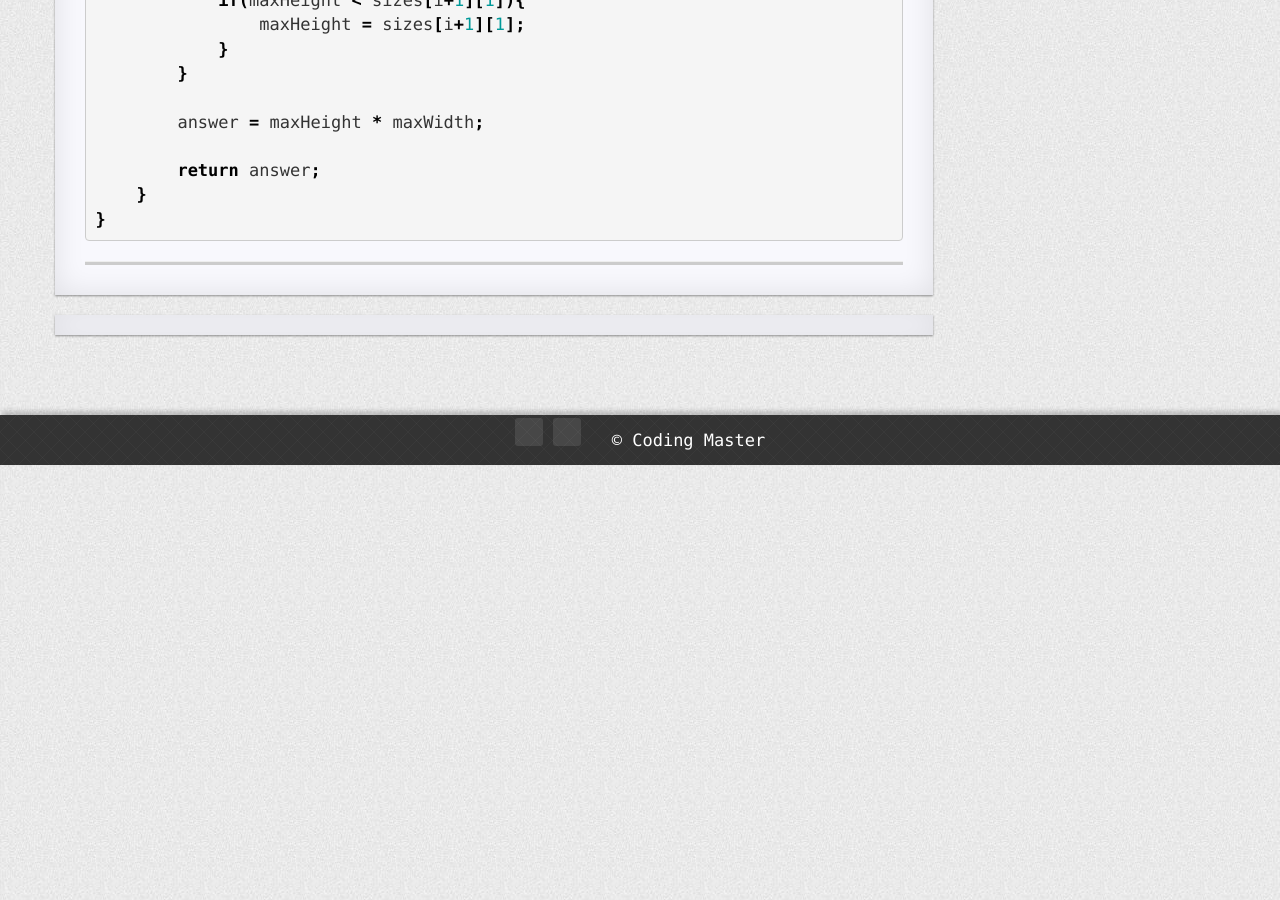
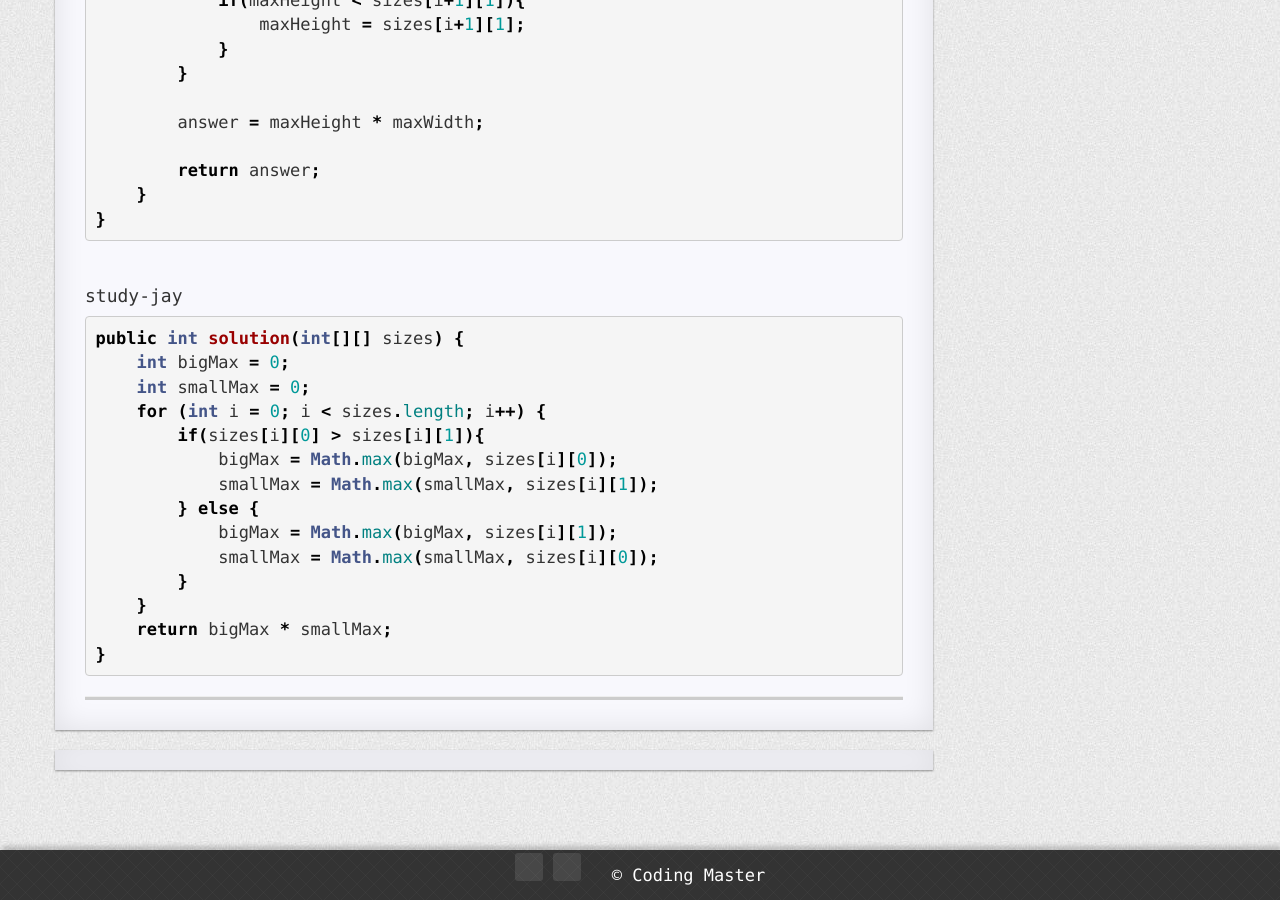
Before and after one commit to COMA-coding-master/COMA-coding-master.github.io, a Jekyll site: the page built from _posts/2021-12-12-최소직사각형.md, in a window 1280 px wide and 900 px high, scrolled down 2738 px. Built offline with Jekyll 4.4.1, drawn with Linux system fonts in a browser that asks for light colours; nearby versions of some CDN libraries; comment, search, counter and statistics services are not loaded; a style sheet for code colours, icons or effects is not loaded; some of the changed text lies outside the part shown.

Commit message:
fix: merge md file

````diff
--- a/_posts/2021-12-11-최소직사각형.md
+++ b/_posts/2021-12-12-최소직사각형.md
@@ -1,7 +1,7 @@
 ---
 title: 최소 직사각형
 categories: weekly-challenge
-author: Ysp9714, jinah92, heejae-han, sjw96007
+author: Ysp9714, jinah92, heejae-han, sjw96007, study-jay
 ---
 
 * TOC
@@ -135,3 +135,24 @@ class Solution {
     }
 }
 ```
+
+<br />
+
+#### study-jay
+
+``` java
+public int solution(int[][] sizes) {
+    int bigMax = 0;
+    int smallMax = 0;
+    for (int i = 0; i < sizes.length; i++) {
+        if(sizes[i][0] > sizes[i][1]){
+            bigMax = Math.max(bigMax, sizes[i][0]);
+            smallMax = Math.max(smallMax, sizes[i][1]);
+        } else {
+            bigMax = Math.max(bigMax, sizes[i][1]);
+            smallMax = Math.max(smallMax, sizes[i][0]);
+        }
+    }
+    return bigMax * smallMax;
+}
+```
````
Also changed, not shown: _posts/2021-12-11-부족한금액계산하기(2).md (deleted, +0 -31 lines), _posts/2021-12-11-최소직사각형(2).md (deleted, +0 -32 lines), _posts/2021-12-12-부족한금액계산하기.md (renamed from _posts/2021-12-11-부족한금액계산하기.md, +21 -1 lines).
